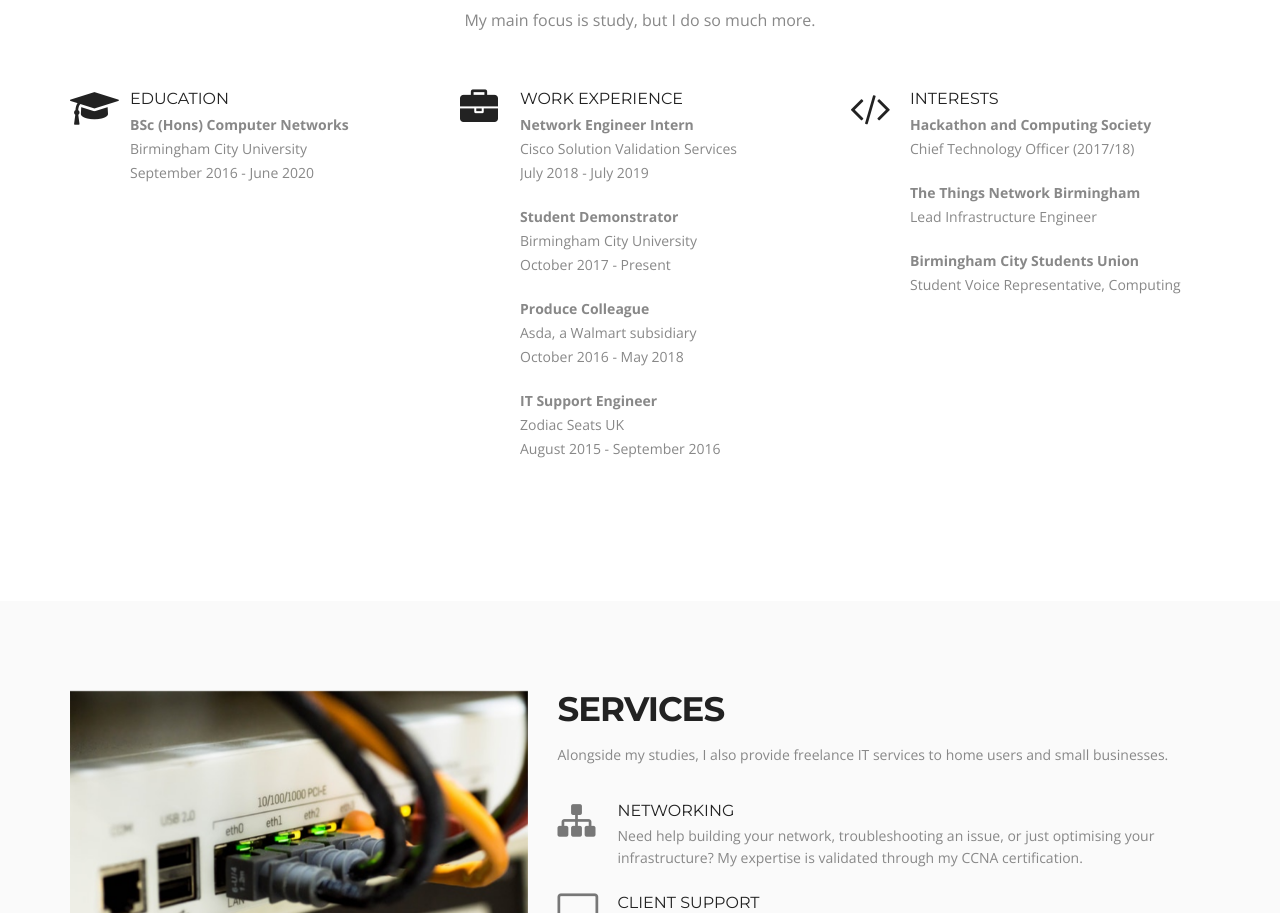
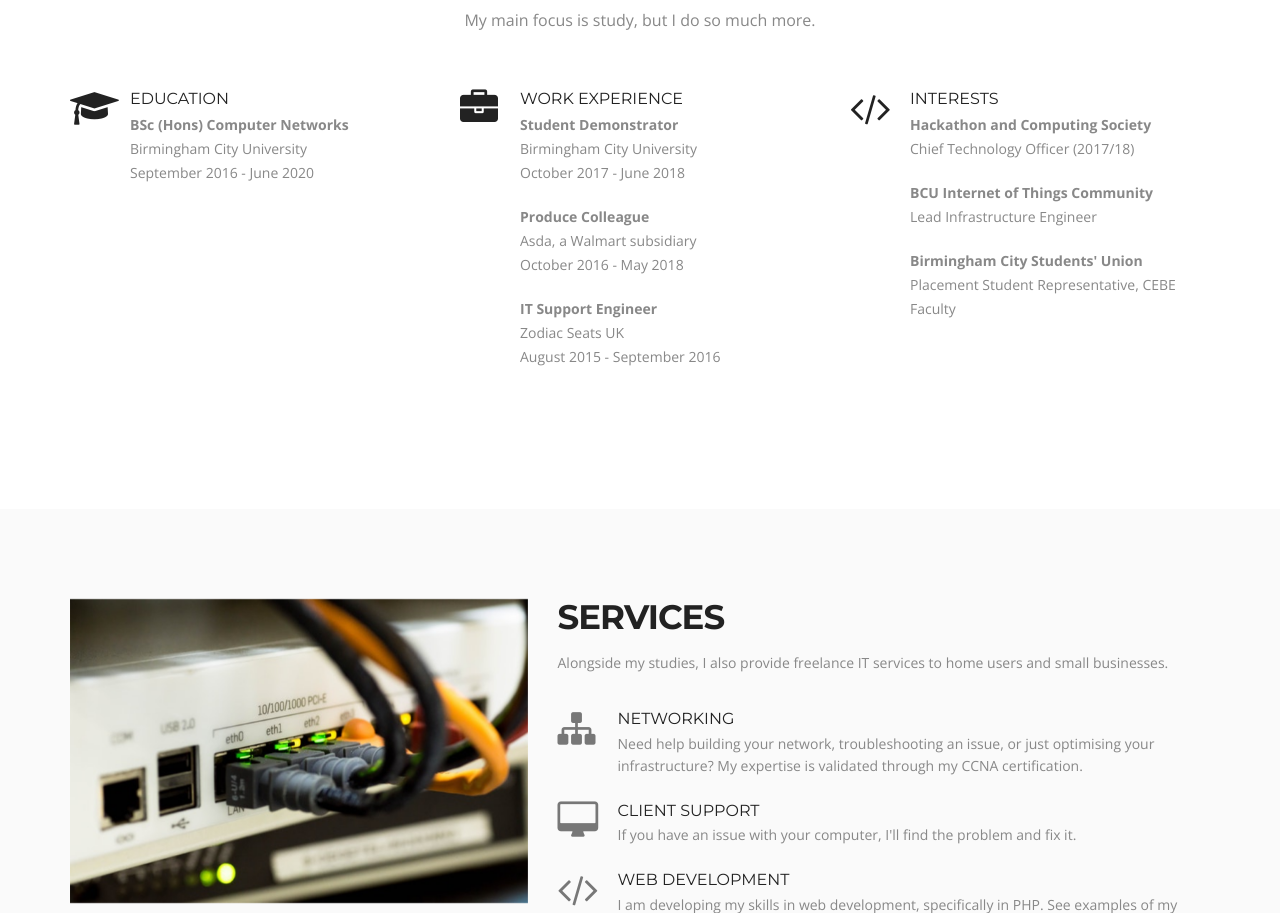
Before and after one commit to InherentMac/luketainton.github.io, a plain HTML site: page index.html in a window 1280 px wide. Shown: the part 1160-2073 px from the top of the page. Drawn offline with nearby package versions, Linux system fonts and the light colour scheme.

Commit message:
Update Work Experience

```diff
--- a/index.html
+++ b/index.html
@@ -98,13 +98,13 @@
 							</div>
 							<div class="service-list-col2">
 								<h3>Work Experience</h3>
-								<p><b>Network Engineer Intern</b></p>
+								<!-- <p><b>Network Engineer Intern</b></p>
 								<p>Cisco Solution Validation Services</p>
 								<p>July 2018 - July 2019</p>
-								<br>
+								<br> -->
 								<p><b>Student Demonstrator</b></p>
 								<p>Birmingham City University</p>
-								<p>October 2017 - Present</p>
+								<p>October 2017 - June 2018</p>
 								<br>
 								<p><b>Produce Colleague</b></p>
 								<p>Asda, a Walmart subsidiary</p>
@@ -126,11 +126,11 @@
 									<p><b>Hackathon and Computing Society</b></p>
 									<p>Chief Technology Officer (2017/18)</p>
 									<br>
-									<p><b>The Things Network Birmingham</b></p>
+									<p><b>BCU Internet of Things Community</b></p>
 									<p>Lead Infrastructure Engineer</p>
 									<br>
-									<p><b>Birmingham City Students Union</b></p>
-									<p>Student Voice Representative, Computing</p>
+									<p><b>Birmingham City Students' Union</b></p>
+									<p>Placement Student Representative, CEBE Faculty</p>
 								</div>
 							</div>
 					</div>
```
